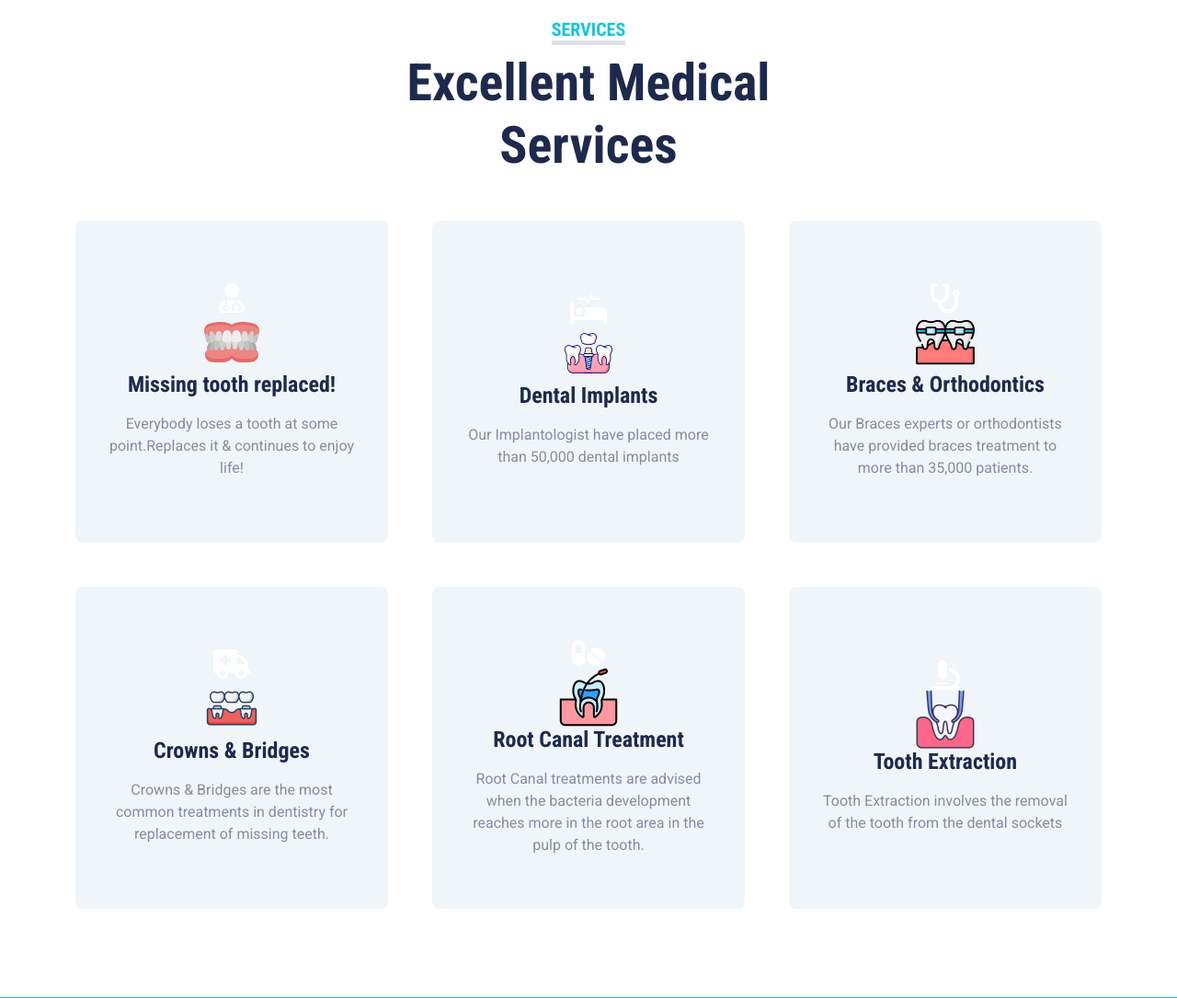
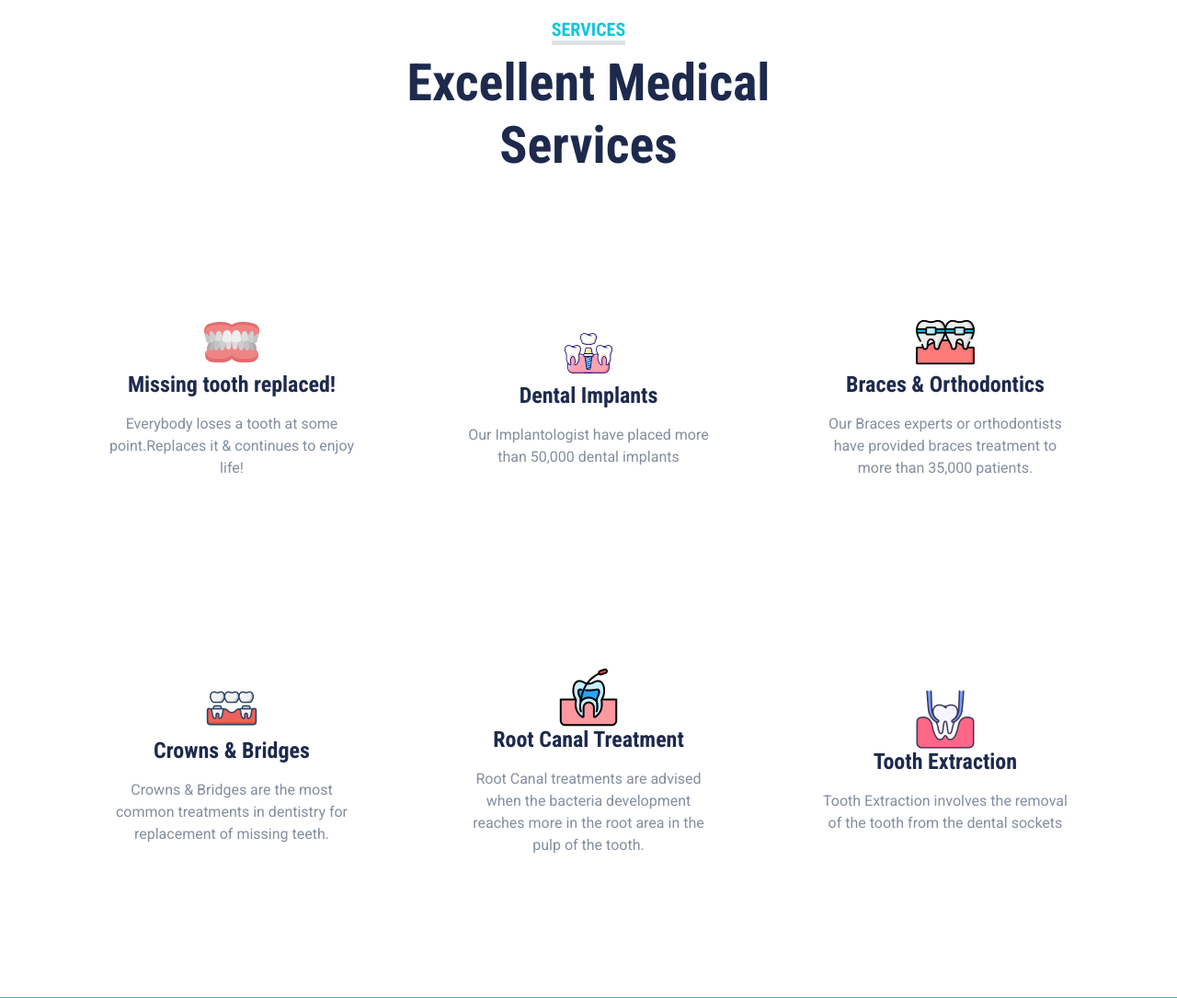
Before and after one commit to khalliwete/DENTACARE-APPOINTMENT-SYSTEM-main, a PHP site: page /index.html in a window 1280 px wide. Shown: the part 1354-2439 px from the top of the page at 92% size. Run offline with PHP 8.4, Linux system fonts and the light colour scheme; some libraries are stand-ins or nearby versions.

Commit message:
test removing bg light

```diff
--- a/css/style.css
+++ b/css/style.css
@@ -114,7 +114,7 @@
     display: contents;
     align-items: center;
     justify-content: center;
-    background-origin: inherit;
+    background-color: #00ccff;
     border-radius: 50%;
     transform: rotate(0deg);
 }
--- a/index.html
+++ b/index.html
@@ -172,7 +172,7 @@
             </div>
             <div class="row g-5">
                 <div class="col-lg-4 col-md-6">
-                    <div class="service-item bg-light rounded d-flex flex-column align-items-center justify-content-center text-center">
+                    <div class="service-item d-flex flex-column align-items-center justify-content-center text-center">
                         <div class="service-icon mb-4">
                             <i class="fa fa-2x fa-user-md text-white"></i>
                             <img src="img/services/denture.png" alt="">
@@ -185,7 +185,7 @@
                     </div>
                 </div>
                 <div class="col-lg-4 col-md-6">
-                    <div class="service-item bg-light rounded d-flex flex-column align-items-center justify-content-center text-center">
+                    <div class="service-item d-flex flex-column align-items-center justify-content-center text-center">
                         <div class="service-icon mb-4">
                             <i class="fa fa-2x fa-procedures text-white"></i>
                             <img src="img/services/dental-implant.png" alt="">
@@ -198,7 +198,7 @@
                     </div>
                 </div>
                 <div class="col-lg-4 col-md-6">
-                    <div class="service-item bg-light rounded d-flex flex-column align-items-center justify-content-center text-center">
+                    <div class="service-item d-flex flex-column align-items-center justify-content-center text-center">
                         <div class="service-icon mb-4">
                             <i class="fa fa-2x fa-stethoscope text-white"></i>
                             <img src="img/services/braces.png" alt="">
@@ -211,7 +211,7 @@
                     </div>
                 </div>
                 <div class="col-lg-4 col-md-6">
-                    <div class="service-item bg-light rounded d-flex flex-column align-items-center justify-content-center text-center">
+                    <div class="service-item d-flex flex-column align-items-center justify-content-center text-center">
                         <div class="service-icon mb-4">
                             <i class="fa fa-2x fa-ambulance text-white"></i>
                             <img src="img/services/bridge.png" alt="">
@@ -224,7 +224,7 @@
                     </div>
                 </div>
                 <div class="col-lg-4 col-md-6">
-                    <div class="service-item bg-light rounded d-flex flex-column align-items-center justify-content-center text-center">
+                    <div class="service-item d-flex flex-column align-items-center justify-content-center text-center">
                         <div class="service-icon mb-4">
                             <i class="fa fa-2x fa-pills text-white"></i>
                             <img src="img/services/root-canal.png" alt="">
@@ -237,7 +237,7 @@
                     </div>
                 </div>
                 <div class="col-lg-4 col-md-6">
-                    <div class="service-item bg-light rounded d-flex flex-column align-items-center justify-content-center text-center">
+                    <div class="service-item d-flex flex-column align-items-center justify-content-center text-center">
                         <div class="service-icon mb-4">
                             <i class="fa fa-2x fa-microscope text-white"></i>
                             <img src="img/services/tooth-extraction.png" alt="">
```
